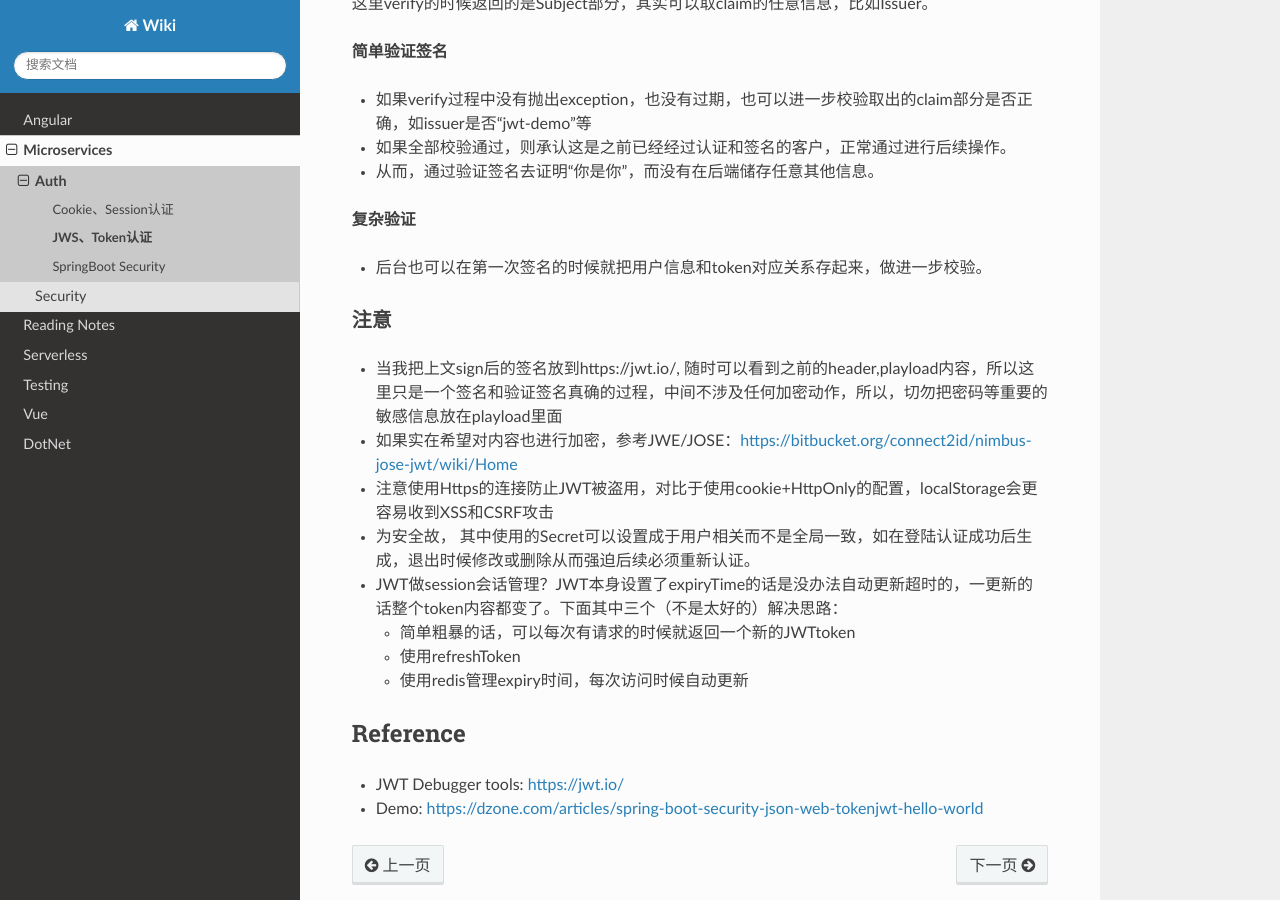
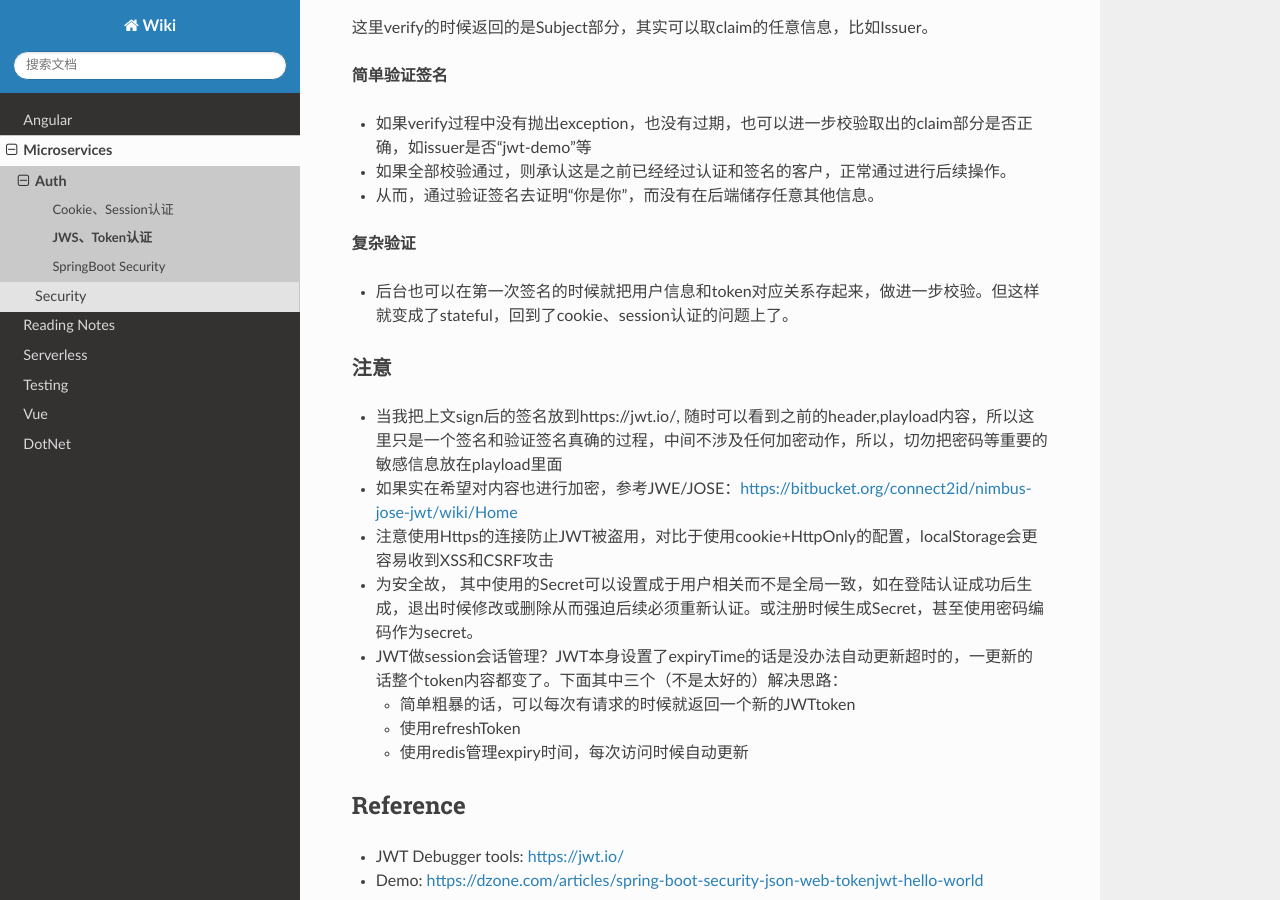
Before and after one commit to abigail830/Sphinx_wiki, a Sphinx documentation site: the page built from source/Microservices/Auth/JWS_token.rst, in a window 1280 px wide and 900 px high, scrolled down 2875 px. Built offline with Sphinx 7.4.7 and the Read the Docs theme 2.0.0, drawn with Linux system fonts in a browser that asks for light colours.

Commit message:
Update JWS_token.rst

```diff
--- a/source/Microservices/Auth/JWS_token.rst
+++ b/source/Microservices/Auth/JWS_token.rst
@@ -76,7 +76,7 @@ Authentication
 ^^^^^^^^
 
 .. image:: ../../../images/jwt.png
- :width: 450px
+ :width: 500px
 
 
 这方法可以应对Cookie、Session认证时提到的两个主要问题:
@@ -153,14 +153,14 @@ JWTUtil.java
 
 **复杂验证**
 
-* 后台也可以在第一次签名的时候就把用户信息和token对应关系存起来，做进一步校验。
+* 后台也可以在第一次签名的时候就把用户信息和token对应关系存起来，做进一步校验。但这样就变成了stateful，回到了cookie、session认证的问题上了。
 
 注意
 ^^^^^^^^
 * 当我把上文sign后的签名放到https://jwt.io/,  随时可以看到之前的header,playload内容，所以这里只是一个签名和验证签名真确的过程，中间不涉及任何加密动作，所以，切勿把密码等重要的敏感信息放在playload里面
 * 如果实在希望对内容也进行加密，参考JWE/JOSE：https://bitbucket.org/connect2id/nimbus-jose-jwt/wiki/Home
 * 注意使用Https的连接防止JWT被盗用，对比于使用cookie+HttpOnly的配置，localStorage会更容易收到XSS和CSRF攻击
-* 为安全故， 其中使用的Secret可以设置成于用户相关而不是全局一致，如在登陆认证成功后生成，退出时候修改或删除从而强迫后续必须重新认证。
+* 为安全故， 其中使用的Secret可以设置成于用户相关而不是全局一致，如在登陆认证成功后生成，退出时候修改或删除从而强迫后续必须重新认证。或注册时候生成Secret，甚至使用密码编码作为secret。
 * JWT做session会话管理？JWT本身设置了expiryTime的话是没办法自动更新超时的，一更新的话整个token内容都变了。下面其中三个（不是太好的）解决思路：
 
   - 简单粗暴的话，可以每次有请求的时候就返回一个新的JWTtoken
```
